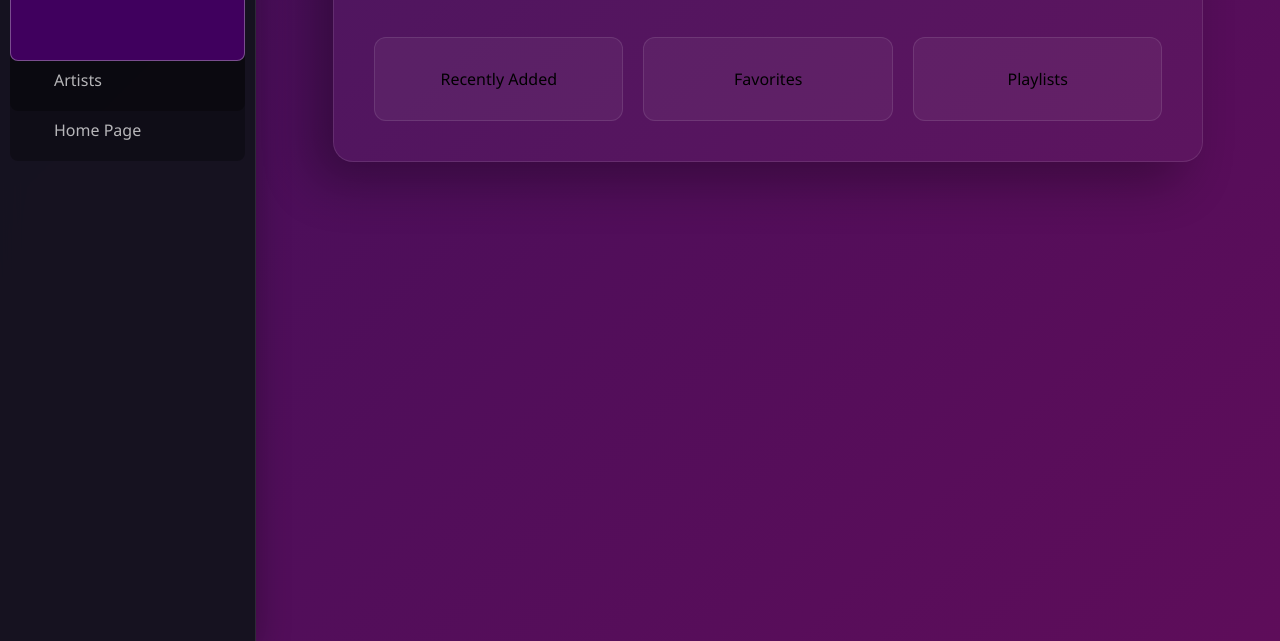
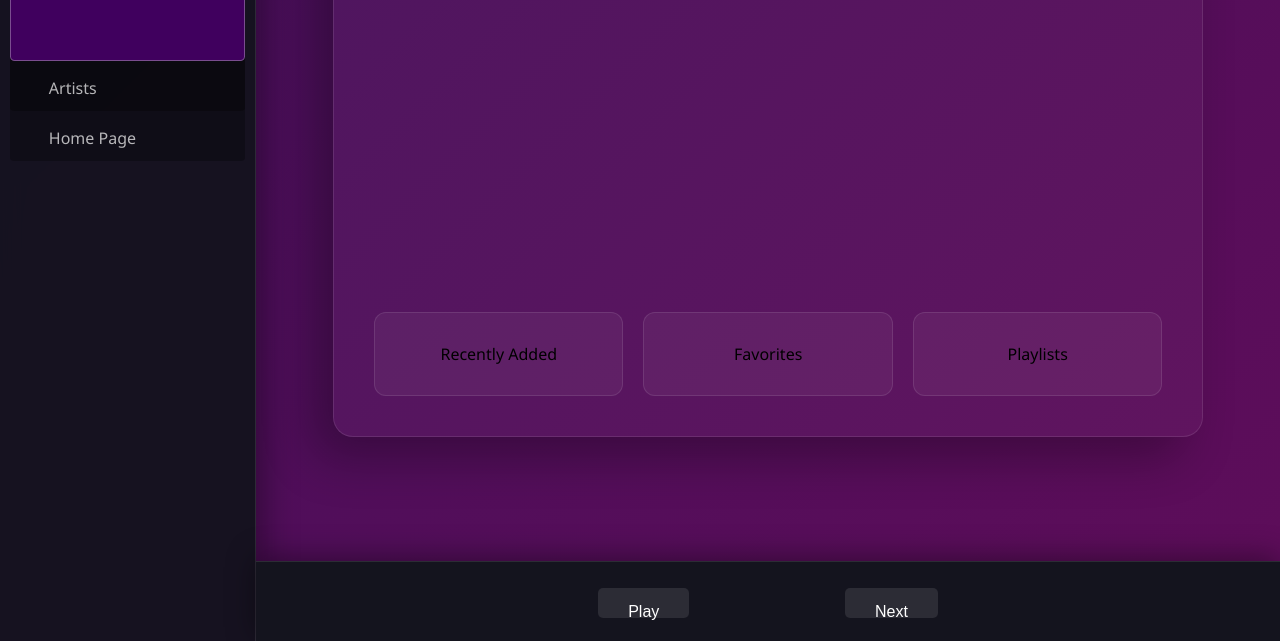
Before and after one commit to cheesyburger34/MusicPlayer, a plain HTML site: page main.html in a window 1280 px wide. Shown: the part 159-800 px from the top of the page. Drawn offline with Linux system fonts and the light colour scheme.

Commit message:
bottem nav added will later hold fuctionality for music player controls

```diff
--- a/main.css
+++ b/main.css
@@ -21,8 +21,8 @@ body {
     border-right: 1px solid rgba(255, 255, 255, 0.1);
     display: flex;
     flex-direction: column;
-    padding: 20px 0;
-    box-shadow: 0 8px 32px rgba(0, 0, 0, 0.3);
+    padding: 5% 0;
+    box-shadow: 6px 8px 32px rgba(0, 0, 0, 0.4);
     padding-top: 100px;
 }
 
@@ -38,15 +38,15 @@ body {
 .nav-item {
     position: relative;
     margin-top: -100px;
-    padding: 20px 24px;
-    min-height: 220px;
+    padding: 5% 8%;
+    min-height: 80%;
     color: rgba(255, 255, 255, 0.7);
     background: rgba(0, 0, 0, 0.3);
     text-decoration: none;
     font-size: 16px;
     font-weight: 500;
     cursor: pointer;
-    border-radius: 8px;
+    border-radius: 2%;
     transition: all 0.3s ease; /* Smooth hover effects */
     display: flex;
     align-items: flex-start;
@@ -66,7 +66,7 @@ body {
     align-items: flex-start;
 }
 
-/* Positional classes (likely controlled by JS) to change alignment of text within items */
+
 .nav-item.above-active {
     align-items: flex-start;
 }
@@ -83,8 +83,75 @@ body {
     min-width: 20px;
 }
 
+
+.btm-player {
+    position: fixed;
+    bottom: 0;
+    right: 0;
+    width: 80%;
+    height: 10vh;
+    background: rgba(20, 20, 30, 1);
+    backdrop-filter: blur(10px);
+    border-top: 1px solid rgba(255, 255, 255, 0.1);
+    display: flex;
+    justify-content:center;
+    padding: 2% ;
+    box-shadow: 0 -4px 30px rgba(0, 0, 0, 0.4);
+
+}
+
+.player-controls {
+    display: flex;
+    padding-left: 10%;
+    padding-right: 10%;
+    padding-top: 0%;
+    gap: 20%;
+    width: 100%;
+    justify-content: center;
+}
+
+.play-btn{
+    padding : 15px 30px;
+    font-size: 16px;
+    display: flex;
+    justify-content: center;
+    text-decoration: black;
+    color: #ffffff;
+    background: rgba(255, 255, 255, 0.1);
+    border: none;
+    border-radius: 5px;
+    cursor: pointer;
+    transition: background 0.3s ease;
+}
+
+.play-btn:hover {
+    transform: translateY(-5px);
+    background: rgba(243, 152, 228, 0.4);
+}
+
+.next-btn{
+    padding : 15px 30px;
+    font-size: 16px;
+    display: flex;
+    justify-content: center;
+    text-decoration: black;
+    color: #ffffff;
+    background: rgba(255, 255, 255, 0.1);
+    border: none;
+    border-radius: 5px;
+    cursor: pointer;
+    transition: background 0.3s ease;
+}
+
+.next-btn:hover {
+    transform: translateY(-5px);
+    background: rgba(243, 152, 228, 0.4);
+}
+
+
+
 .content-header {
-    margin-bottom: 40px;
+    margin-bottom: 40%;
     width: 100%;
     text-align: left;
 }
@@ -135,6 +202,7 @@ body {
     position: relative;
     padding: 60px;
     overflow: hidden;
+    height: 90vh;
 }
 
 /* 2. The Curved Paper Slide */
@@ -175,15 +243,3 @@ body {
         transform: rotateY(0deg) translateX(0) scale(1);
     }
 }
-
-/* Sliding out to the left with a curve */
-@keyframes curvedSlideOut {
-    0% {
-        opacity: 1;
-        transform: rotateY(0deg) translateX(0) scale(1);
-    }
-    100% {
-        opacity: 0;
-        transform: rotateY(90deg) translateX(100%) scale(0.5);
-    }
-}
--- a/main.html
+++ b/main.html
@@ -23,6 +23,15 @@
             </a>
         </div>
     </nav>
+
+    <nav class ="btm-player">
+        <div class="player-controls">
+            <button class="play-btn">Play</button>
+            <button class="next-btn">Next</button>
+        </div>
+    </nav>
+
+
 
 
     <div class="content">
--- a/main.js
+++ b/main.js
@@ -58,7 +58,7 @@ function activateItem(clickedItem) {
         }
     });
 
-    // --- Curved Carousel Logic ---
+    // Curved  Logic
     if (currentPage) {
         currentPage.classList.remove('active');
         currentPage.classList.add('exit');
```
